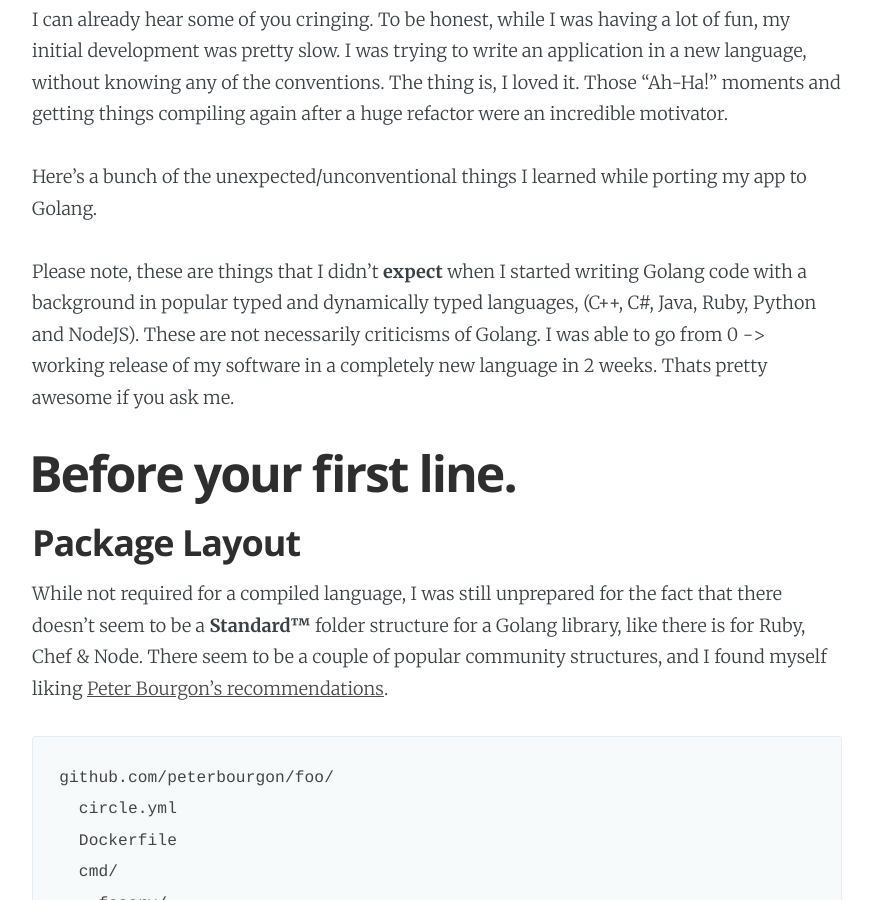
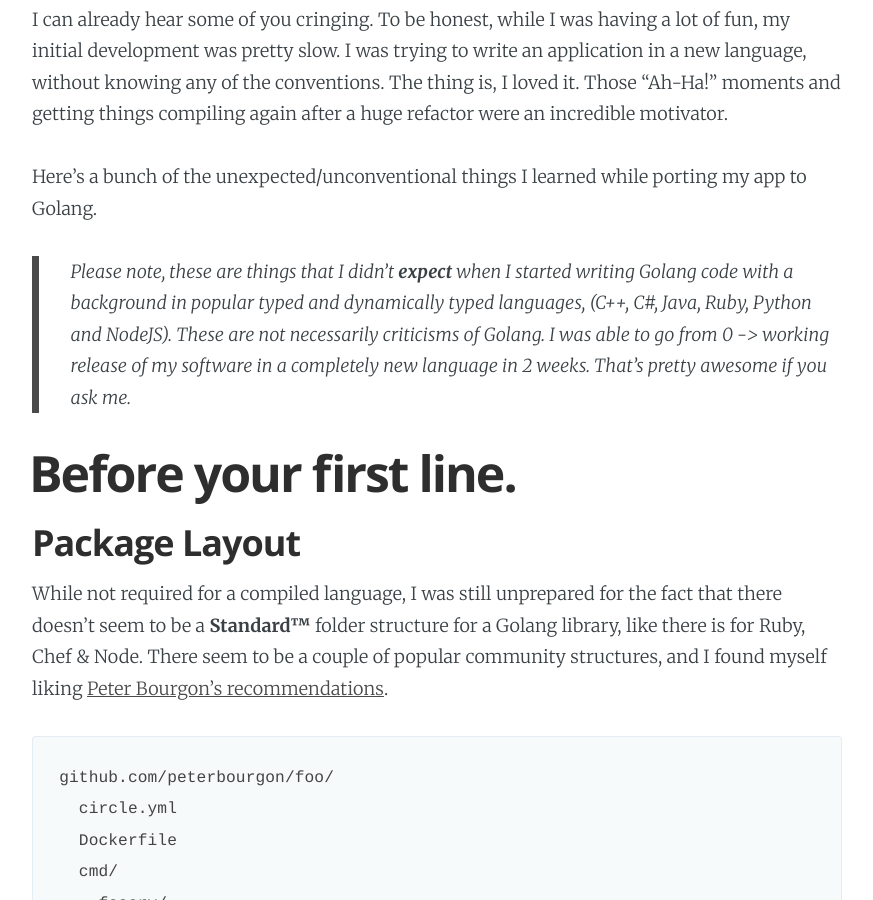
Before and after one commit to AnalogJ/thesparktree-blog, a Jekyll site: the page built from _posts/2017-07-31-15-lessons-in-golang.md, in a window 1280 px wide and 900 px high, scrolled down 1428 px. Shown: the whole window, without its empty margins (203-1076 px from the left). Built offline with Jekyll 4.4.1, drawn with Linux system fonts in a browser that asks for light colours; nearby versions of some CDN libraries; a script that is not in the unit is left out; comment, search, counter and statistics services are not loaded.

Commit message:
update Note blcok.

```diff
--- a/_posts/2017-07-31-15-lessons-in-golang.md
+++ b/_posts/2017-07-31-15-lessons-in-golang.md
@@ -42,10 +42,10 @@
 
 Here's a bunch of the unexpected/unconventional things I learned while porting my app to Golang.
 
-Please note, these are things that I didn't **expect** when I started writing Golang code with a
+> Please note, these are things that I didn't **expect** when I started writing Golang code with a
 background in popular typed and dynamically typed languages, (C++, C#, Java, Ruby, Python and NodeJS).
 These are not necessarily criticisms of Golang. I was able to go from 0 -> working release of my software
-in a completely new language in 2 weeks. Thats pretty awesome if you ask me.
+in a completely new language in 2 weeks. That's pretty awesome if you ask me.
 
 # Before your first line.
 
```
